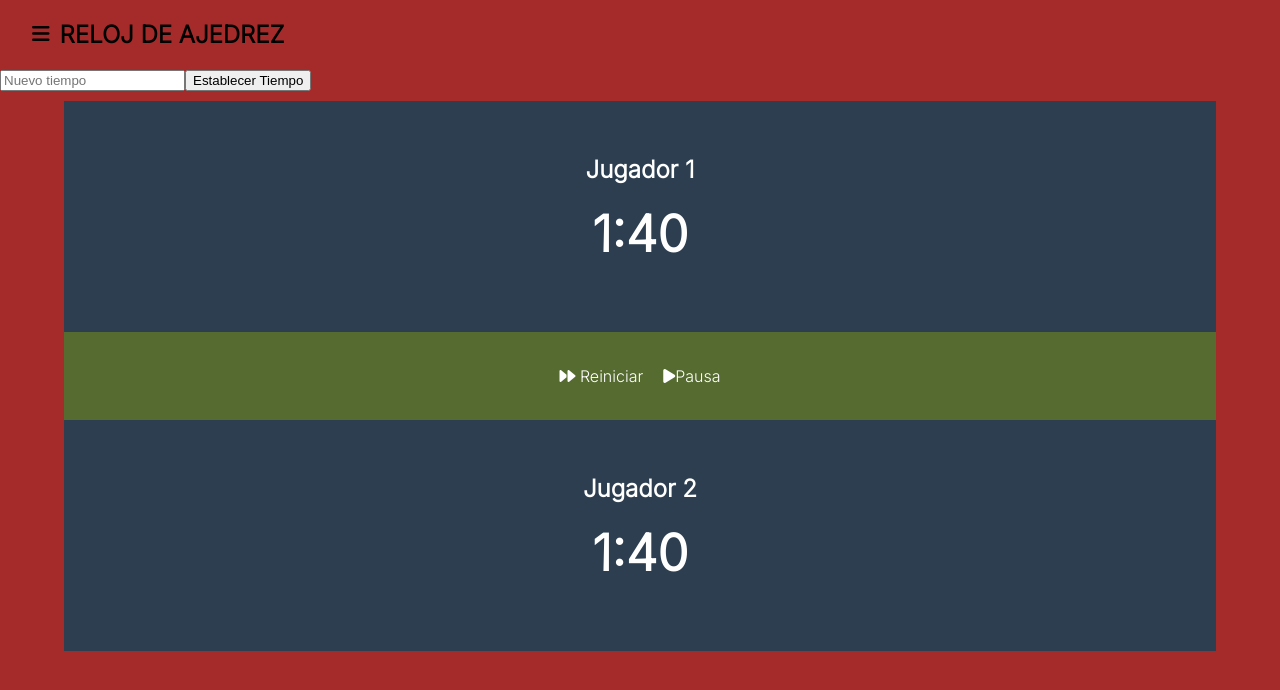
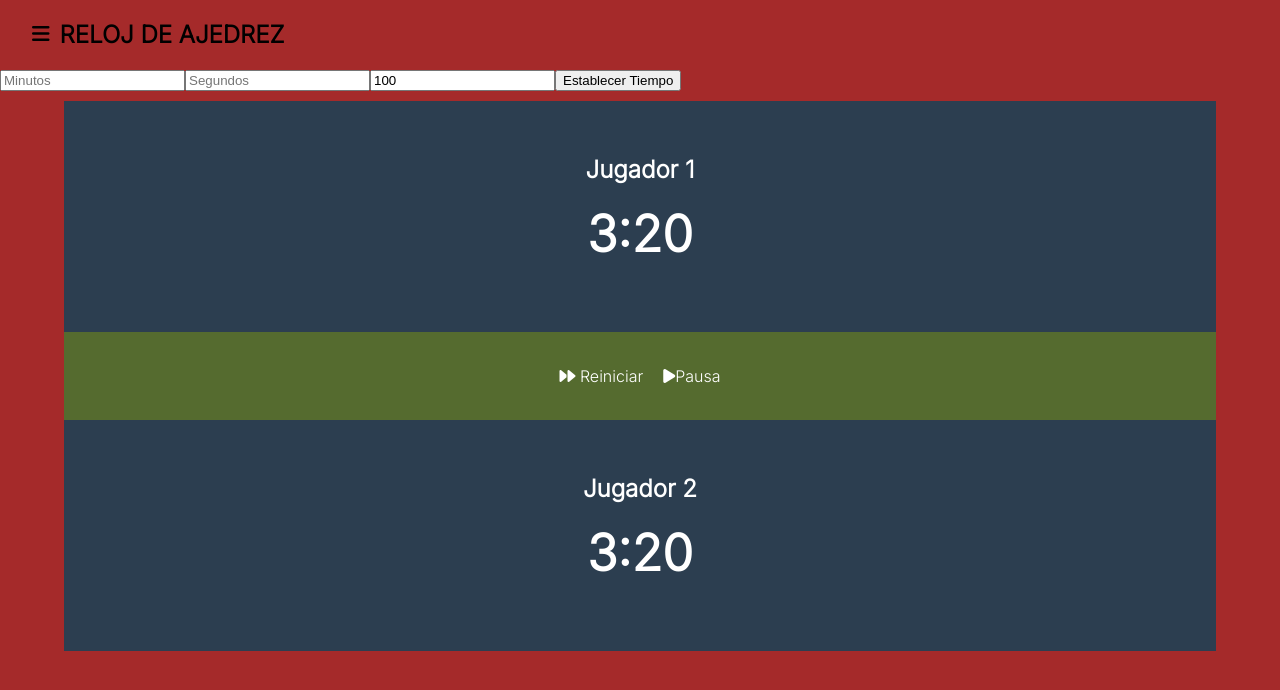
Before and after one commit to Diego03gGomez/chessclock_react, a React (Vite) app in the folder chessclock/: page / in a window 1280 px wide. Shown: the top 690 px of the page. Built offline with nearby package versions, Linux system fonts and the light colour scheme; a web font is replaced by a local one.

Commit message:
Agregando opcion de editar

```diff
--- a/chessclock/src/components/Reloj.jsx
+++ b/chessclock/src/components/Reloj.jsx
@@ -10,12 +10,21 @@
 import React, { useState, useEffect } from 'react';
 
 function ChessClock() {
-  const [player1Time, setPlayer1Time] = useState(100); // ACA SE PONE EL TIEMPO
-  const [player2Time, setPlayer2Time] = useState(100); // ACA SE PONE EL TIEMPO
+
+
+const [tiempo, settiempo] = useState(200)
+
+
+  const [player1Time, setPlayer1Time] = useState(tiempo); // ACA SE PONE EL TIEMPO
+  const [player2Time, setPlayer2Time] = useState(tiempo); // ACA SE PONE EL TIEMPO
   const [activePlayer, setActivePlayer] = useState(null); // Jugador activo (1 o 2)
   const [isPaused, setIsPaused] = useState(false); // ESTADO PARA PAUSAR EL TIEMPO
 
 /*ESTADO PARA CAMBIAR EL COLOR DE <FONDO></FONDO*/
+const [speed, setSpeed] = useState(100); // Estado para cambiar la velocidad
+
+
+
 
 
 
@@ -27,11 +36,11 @@ function ChessClock() {
       if (activePlayer === 1 && player1Time > 0) {
         interval = setInterval(() => {
           setPlayer1Time(player1Time - 1);
-        }, 100); // VELOCIDAD DE RELOJ
+        }, speed); // VELOCIDAD DE RELOJ
       } else if (activePlayer === 2 && player2Time > 0) {
         interval = setInterval(() => {
           setPlayer2Time(player2Time - 1);
-        }, 100); //VELOCIDAD DE RELOJ
+        }, speed); //VELOCIDAD DE RELOJ
       }
     }
 
@@ -63,8 +72,9 @@ function ChessClock() {
   const resetClock = () => {
    clearInterval(player1Time);
     clearInterval(player2Time);
-    setPlayer1Time(600);
-    setPlayer2Time(600);
+    setPlayer1Time(tiempo);
+    setPlayer2Time(tiempo);
+
     setActivePlayer(null);
     setIsPaused(false); // Asegúrate de que los relojes no estén en pausa al reiniciar
   };
@@ -80,6 +90,7 @@ function ChessClock() {
       console.log(numero);
      setPlayer1Time(elemento*60)
       setPlayer2Time(elemento*60)
+    settiempo(elemento*60)
     } else {
       console.log("No es un número válido");
     }
@@ -113,16 +124,28 @@ const trasladar = () => {
 
 
 
-const [newTime, setNewTime] = useState(''); // Estado para almacenar el valor del input
+
+
+
+
+/*CODIGO PARA EL BOTON DE EDITAR EL TIEMPO */
+
+
+
+const [newMinutes, setNewMinutes] = useState(''); // Estado para almacenar los minutos
+const [newSeconds, setNewSeconds] = useState(''); // Estado para almacenar los segundos
 
 const handleSetTime = () => {
-  // Convierte el valor de newTime en un número antes de establecerlo
-  const timeValue = parseInt(newTime*60);
+  const minutesValue = parseInt(newMinutes);
+  const secondsValue = parseInt(newSeconds);
 
-  if (!isNaN(timeValue)) {
-    setPlayer1Time(timeValue);
-    setPlayer2Time(timeValue);
-    setNewTime(''); // Limpia el input después de establecer los tiempos
+  if (!isNaN(minutesValue) && !isNaN(secondsValue)) {
+    const totalSeconds = minutesValue * 60 + secondsValue;
+    setPlayer1Time(totalSeconds);
+    setPlayer2Time(totalSeconds);
+    settiempo(totalSeconds)
+    setNewMinutes('');
+    setNewSeconds('');
   }
 };
 
@@ -296,18 +319,26 @@ const handleSetTime = () => {
 
 
 
-
 <div className="cont_confg">
-
         <input
           type="number"
-        placeholder="Nuevo tiempo"
-        value={newTime}
-        onChange={(e) => setNewTime(e.target.value)}
+          placeholder="Minutos"
+          value={newMinutes}
+          onChange={(e) => setNewMinutes(e.target.value)}
+        />
+        <input
+          type="number"
+          placeholder="Segundos"
+          value={newSeconds}
+          onChange={(e) => setNewSeconds(e.target.value)}
+        />
+        <input
+          type="number"
+          placeholder="Velocidad (ms)"
+          value={speed}
+          onChange={(e) => setSpeed(parseInt(e.target.value))}
         />
         <button onClick={handleSetTime}>Establecer Tiempo</button>
-
-
       </div>
 
 
```
Lines whose indentation alone changed are shown as unchanged.
